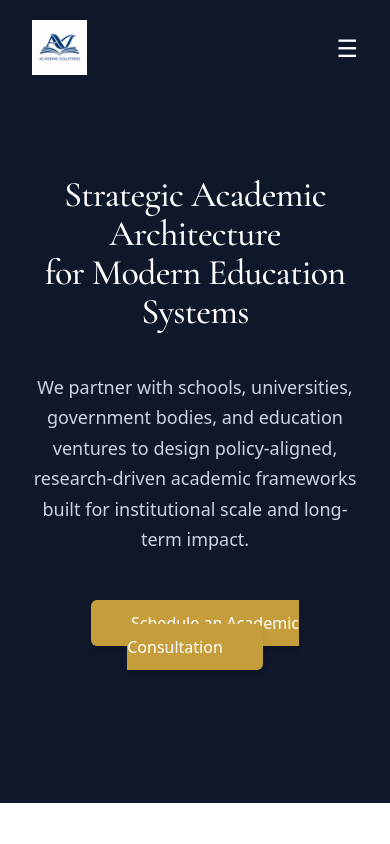
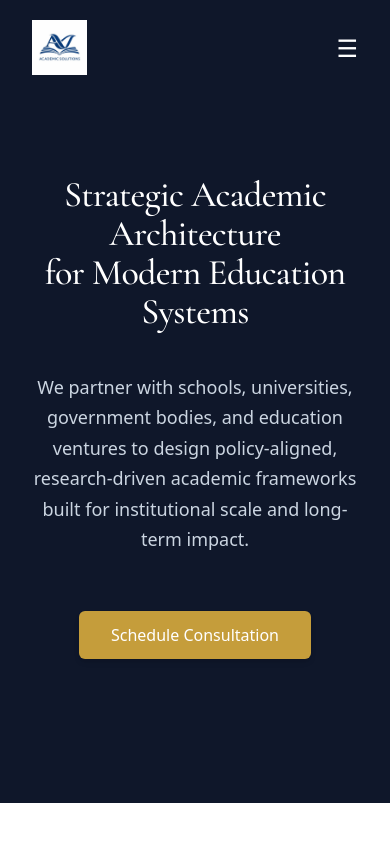
Before and after one commit to avacademicsolutions/av-academic-solutions, a Next.js app: page / in a window 390 px wide. Shown: the top 844 px of the page. Built offline with nearby package versions, Linux system fonts and the light colour scheme.

Commit message:
Wrap hero CTA button for proper mobile alignment

```diff
--- a/src/app/page.tsx
+++ b/src/app/page.tsx
@@ -25,13 +25,28 @@ export default function Home() {
             academic frameworks built for institutional scale and long-term impact.
           </p>
 
-          <a
-            href="/contact"
-            className="bg-[#C59D3B] text-white px-10 py-3 rounded-md hover:bg-[#B48C2E] transition shadow-md"
-          >
-            Schedule an Academic Consultation
-          </a>
-        </div>
+         <div className="flex justify-center">
+  <a
+    href="/contact"
+    className="
+      inline-block
+      bg-[#C59D3B]
+      text-white
+      px-8
+      md:px-10
+      py-3
+      rounded-md
+      hover:bg-[#B48C2E]
+      transition
+      shadow-md
+      text-base
+      md:text-lg
+    "
+  >
+    Schedule Consultation
+  </a>
+</div>
+      </div>
       </section>
 
       <Divider />
```
